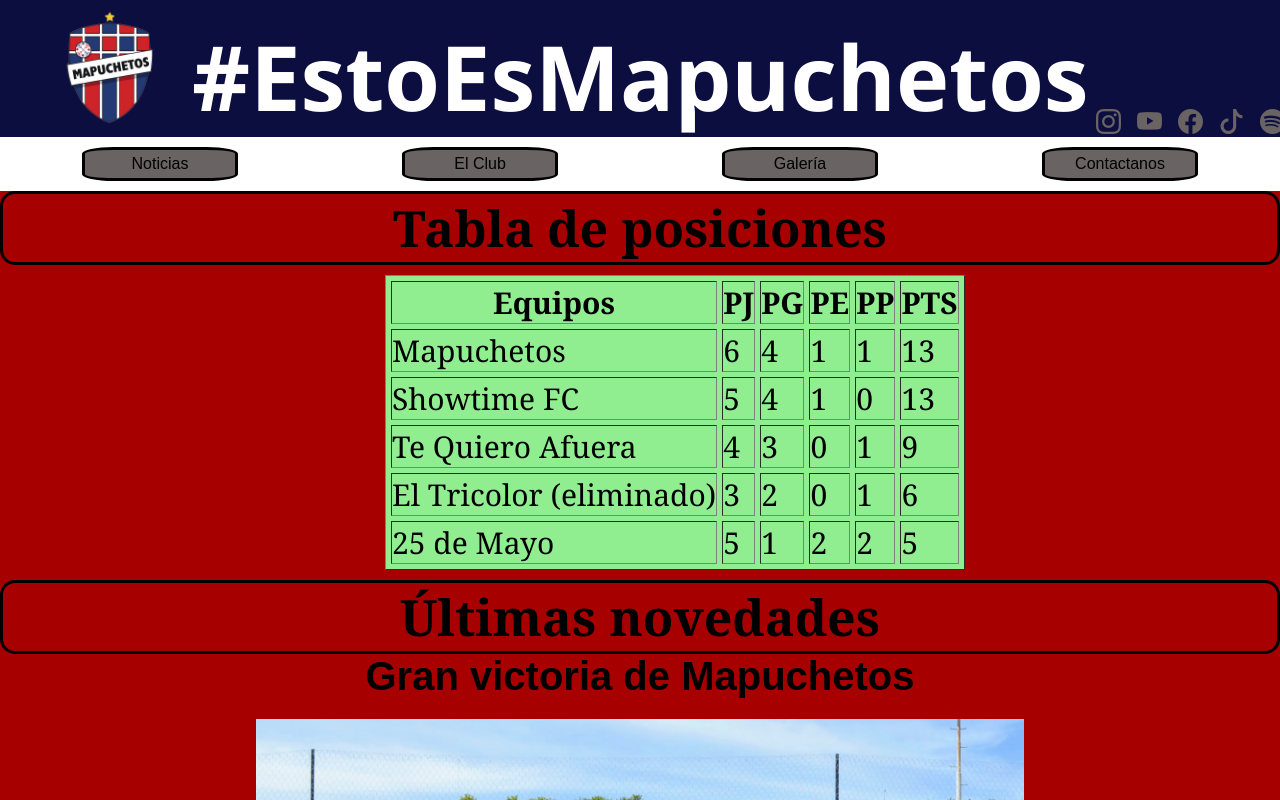
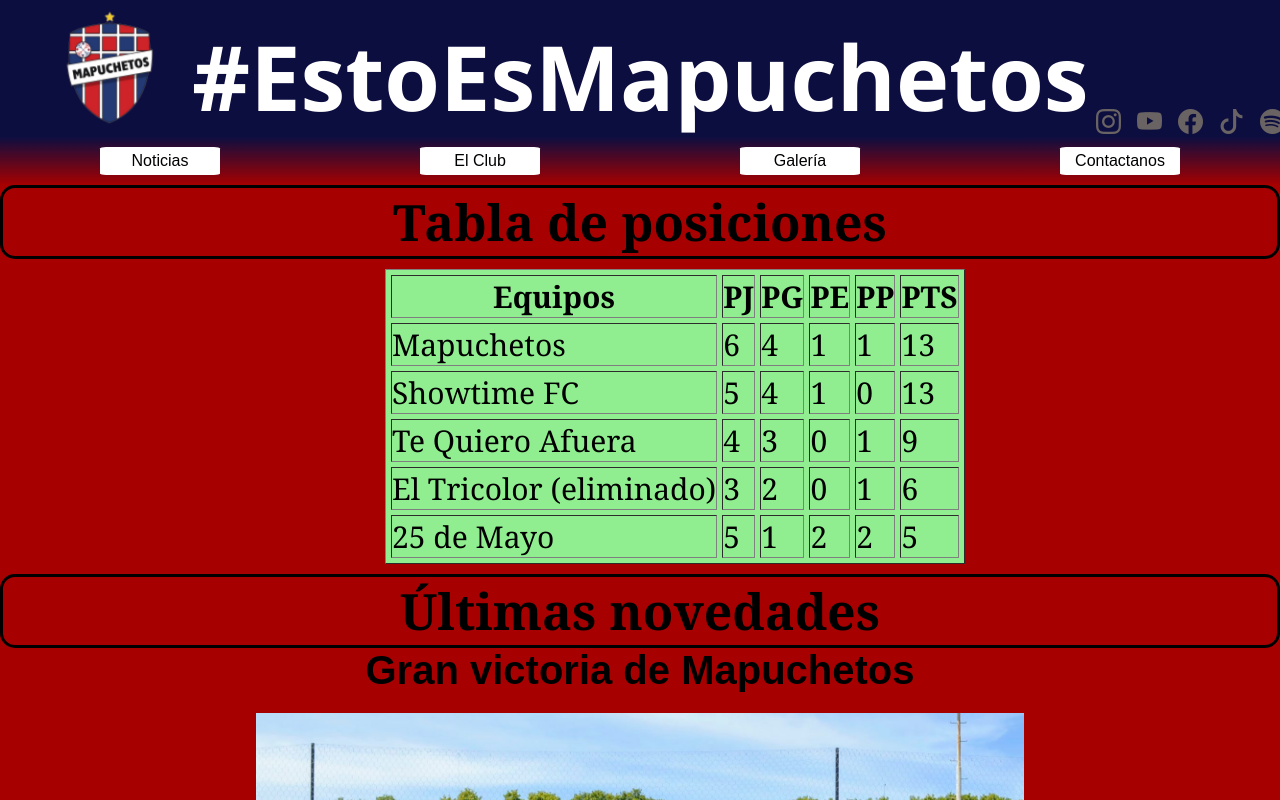
Before and after one commit to Fics77/MapuchetosGIT, a plain HTML site: page index.html in a window 1280 px wide. Shown: the top 800 px of the page. Drawn offline with nearby package versions, Linux system fonts and the light colour scheme.

Commit message:
primer commit en rama transformaciones

```diff
--- a/css/style.css
+++ b/css/style.css
@@ -39,7 +39,7 @@ header{
     grid-area: nav;
     display: flex;
     justify-content: space-around;
-    background-color: white;
+    background-image: linear-gradient(#0d0e40, #a60000);
     padding-top: 10px;
     padding-bottom: 10px;
 }
@@ -49,13 +49,12 @@ a   {
 }
 .navbar{
     color: black;
-    border: 3px solid black;
-    min-width: 150px;
+    min-width: 120px;
     text-align: center;
     padding-top: 5px;
     padding-bottom: 5px;
-    background-color: rgb(105, 99, 99);
-    border-radius: 20%;
+    background-color: white;
+    border-radius: 5%;
 }
 
 .headerlogo{
@@ -150,7 +149,7 @@ a   {
 }
 
 footer{
-    background-color: white;
+    background-image: linear-gradient(#a60000,#0d0e40);
 }
 
 .gridFooter{
--- a/index.html
+++ b/index.html
@@ -7,20 +7,23 @@
     <meta name="viewport" content="width=device-width, initial-scale=1.0">
     <title>Mapuchetos FC - Site</title>
     <link rel="shortcut icon" href="images/escudomapuchetostrasparente.png">
+    <link rel="stylesheet" href="https://cdnjs.cloudflare.com/ajax/libs/animate.css/4.1.1/animate.min.css">
+
+    <link rel="stylesheet" href="https://cdn.jsdelivr.net/npm/bootstrap-icons@1.8.1/font/bootstrap-icons.css">
     <link rel="stylesheet" href="CSS/style.css">
-    <link rel="stylesheet" href="https://cdn.jsdelivr.net/npm/bootstrap-icons@1.8.1/font/bootstrap-icons.css">
+
 </head>
 
 <body>
 
     <header>
         <nav class="gridHeader">
-            <div class="logo">
+            <div class="logo animate__animated animate__fadeInLeft">
                 <a href="index.html"><img class="headerlogo" src="images/escudomapuchetostrasparente.png"
                         alt="escudo de Mapuchetos FC" title="Mapuchetos FC"></a>
             </div>
             <div class="titulo">
-                <h1 class="headertexto">#EstoEsMapuchetos</h1>
+                <h1 class="headertexto animate__animated animate__fadeInDown">#EstoEsMapuchetos</h1>
             </div>
             <div class="redesSociales">
                 <a href="https://www.instagram.com/mapuchetos/" class="headerredSocial"><i class="bi bi-instagram"></i></a>
```
Also changed, not shown: Readme.md.
